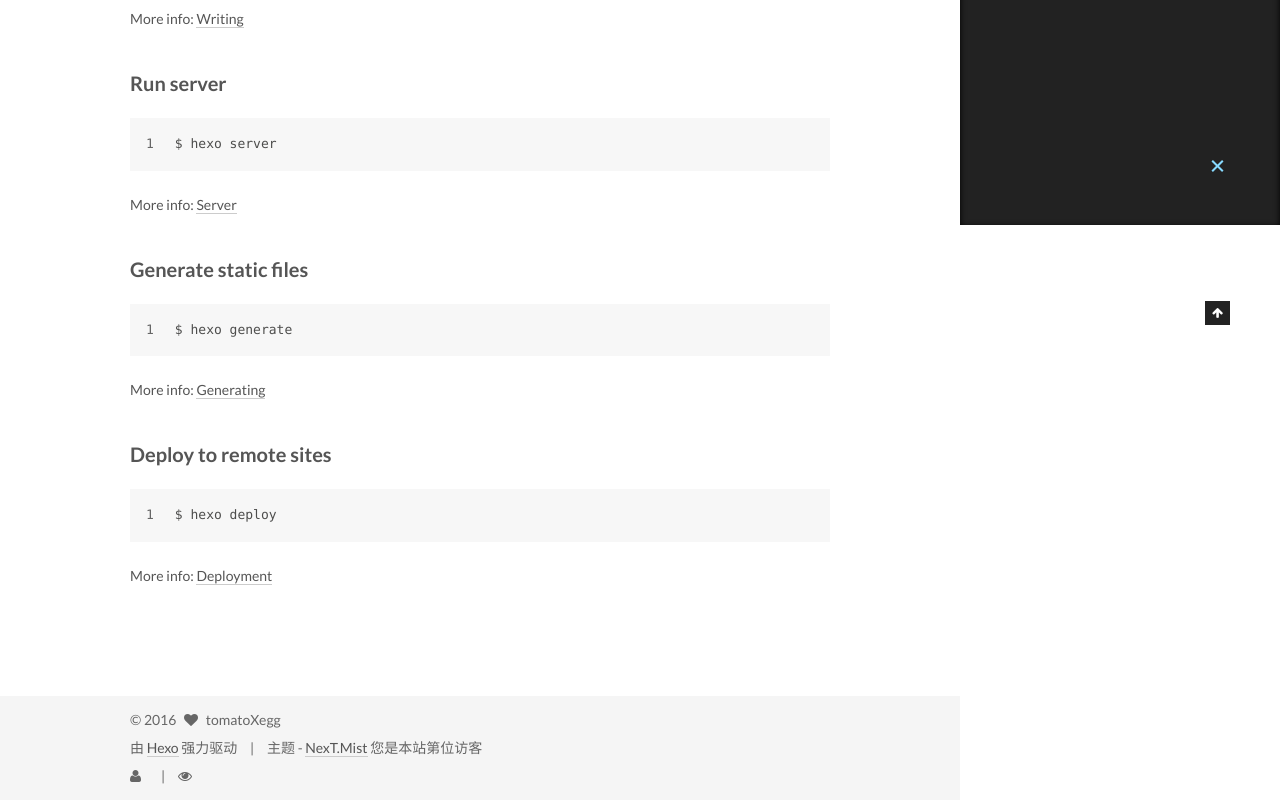
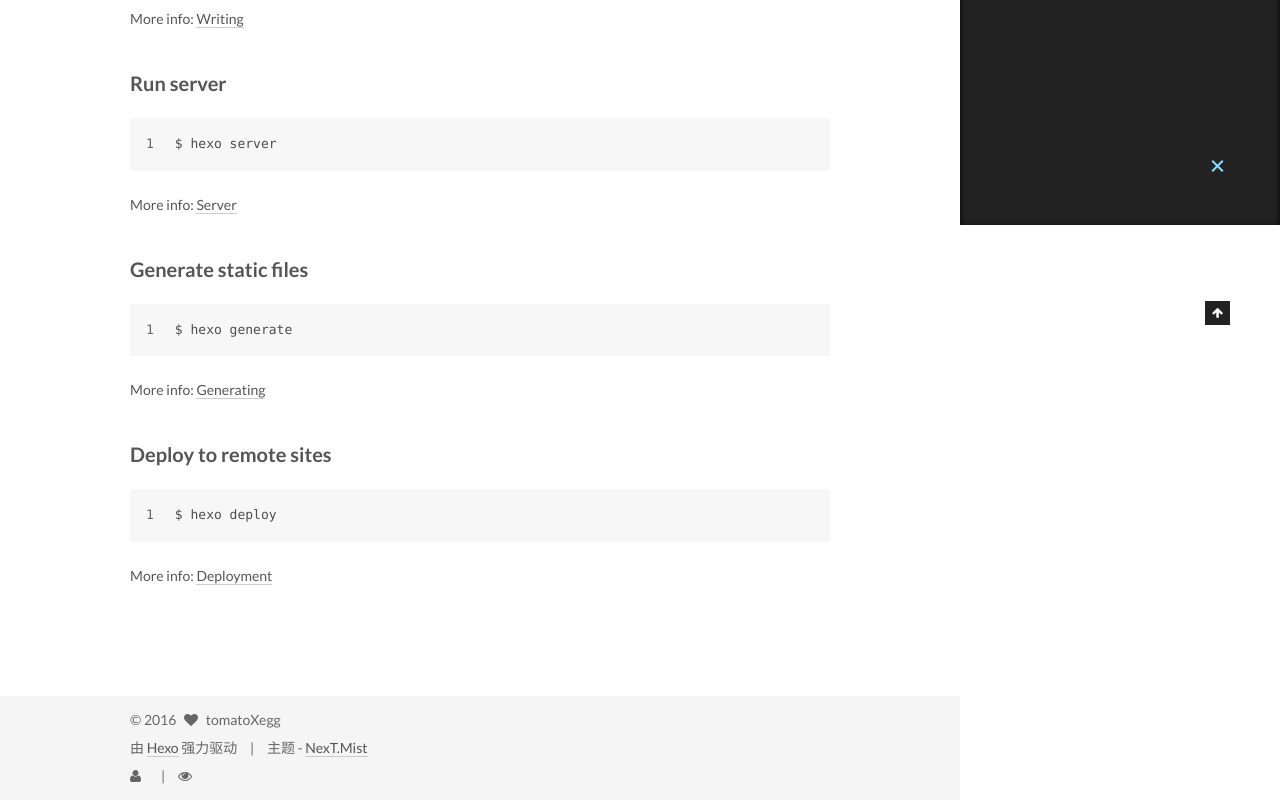
Before and after one commit to tomatoXegg/tomatoXegg.github.io, a plain HTML site: page 2016/05/12/hello-world/index.html in a window 1280 px wide. Shown: the part 575-1375 px from the top of the page. Drawn offline with nearby package versions, Linux system fonts and the light colour scheme; some packages are replaced by stand-ins of ours; a script that the page names is missing.

Commit message:
Site updated: 2016-06-10 21:55:57

```diff
--- a/2016/05/12/hello-world/index.html
+++ b/2016/05/12/hello-world/index.html
@@ -506,9 +506,7 @@ Quick">
 </div>
 <script async src="https://dn-lbstatics.qbox.me/busuanzi/2.3/busuanzi.pure.mini.js">
 </script>
-<span id="busuanzi_container_site_pv">
-    您是本站第<span id="busuanzi_value_site_pv"></span>位访客
-</span>
+
 
 
 
```
Also changed, not shown: archives/2016/05/index.html (+1 -3 lines), archives/2016/index.html (+1 -3 lines), archives/index.html (+1 -3 lines), index.html (+1 -3 lines).
